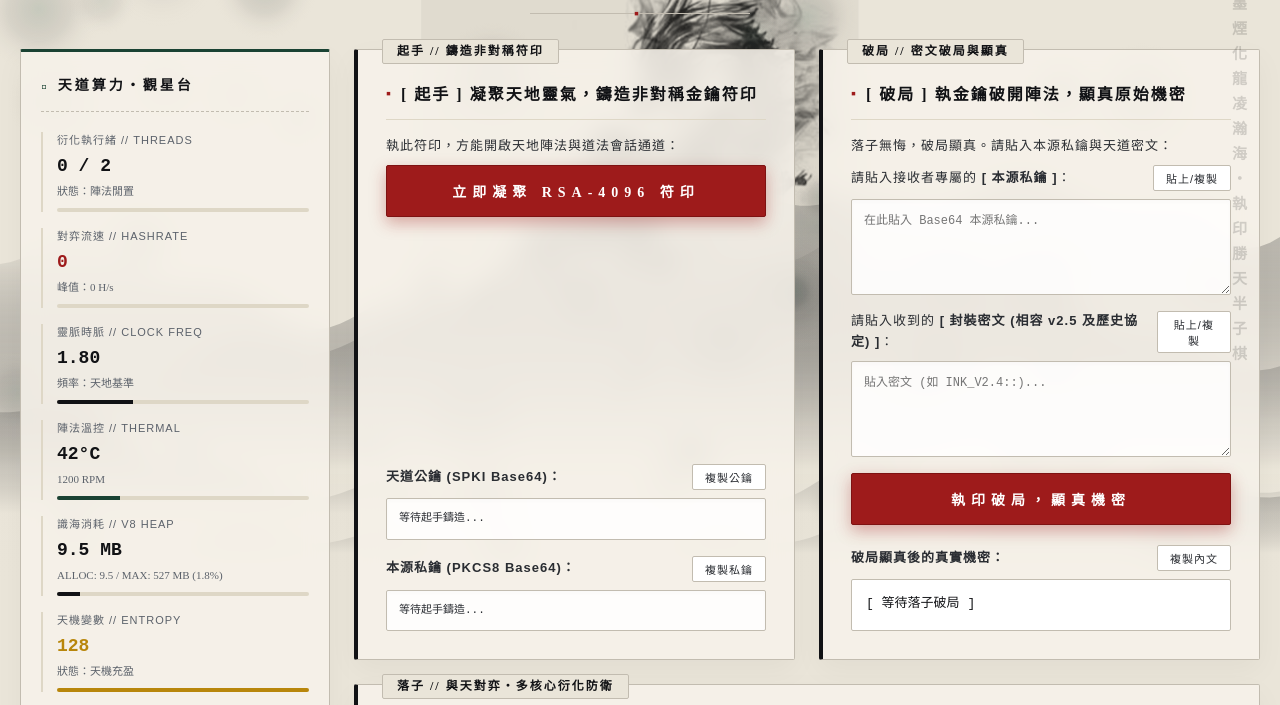
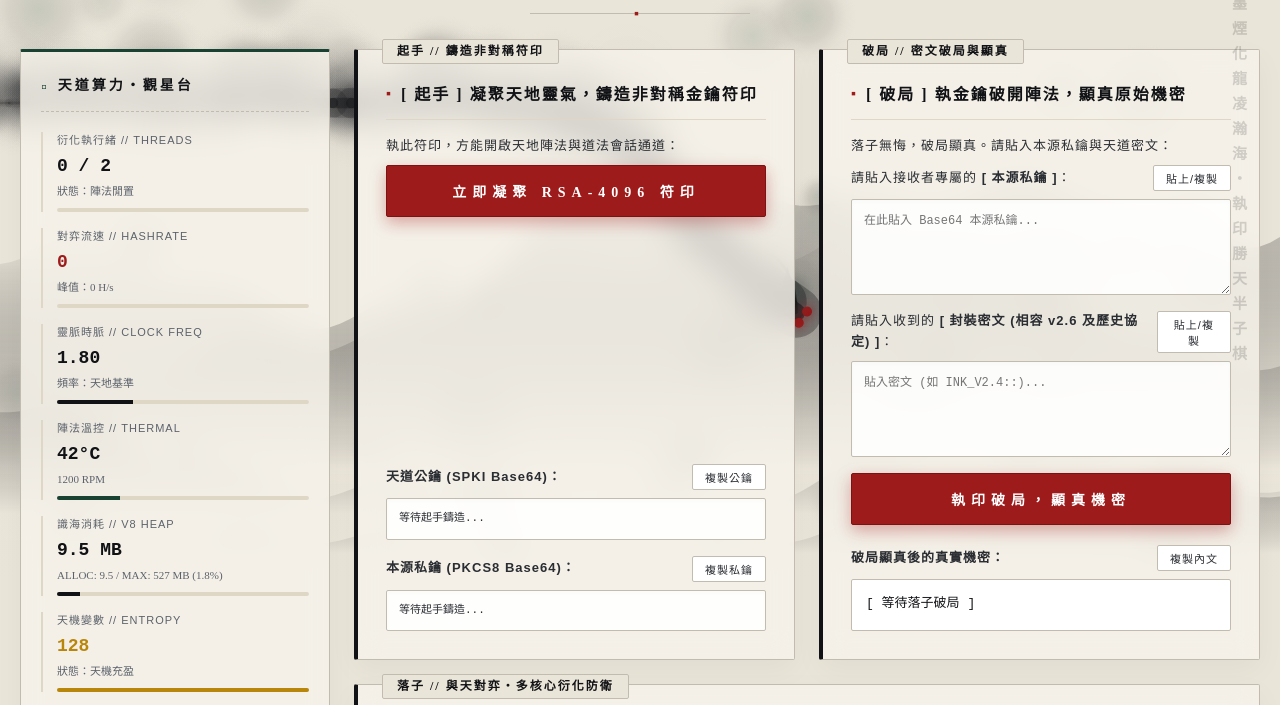
Before and after one commit to sunstar121/sun-star-121, a website: page index.html in a window 1280 px wide. Shown: the part 217-922 px from the top of the page. Drawn offline with Linux system fonts and the light colour scheme; animation ran at ten frames a second.

Commit message:
Update index.html

```diff
--- a/index.html
+++ b/index.html
@@ -3,14 +3,14 @@
 <head>
     <meta charset="UTF-8">
     <meta name="viewport" content="width=device-width, initial-scale=1.0">
-    <title>水墨終端 v2.5 // 傳世雙線裝裱・化龍仙境版</title>
+    <title>水墨終端 v2.6 // 狂草龍魂・無色差仙境版</title>
     <style>
         /* ==========================================================================
-           🌟 傳世雙線裝裱 × 頂級毛玻璃質感 (完全剔除毛毛蟲，還原原圖仙氣)
+           🌟 傳世雙線裝裱 × 頂級毛玻璃美學 (零色差、神龍翱翔背景版)
            ========================================================================== */
         :root {
             --paper-bg: #eae5d9;
-            --paper-card: rgba(246, 242, 234, 0.88);
+            --paper-card: rgba(246, 242, 234, 0.85);
             --ink-dark: #111215;
             --ink-main: #2a2d32;
             --ink-dim: #5c626b;
@@ -42,34 +42,10 @@
             line-height: 1.6;
         }
 
-        /* 🌟 背景 Canvas：承載水墨山水、煙彩流場與狂草滯墨 */
+        /* 🌟 背景 Canvas：100% 承載層巒山水、翱翔神龍與狂草滯墨 (無色差！) */
         #bgCanvas {
             position: fixed; top: 0; left: 0; width: 100vw; height: 100vh;
             z-index: -1; pointer-events: none;
-        }
-
-        /* 🌟 墨龍原圖懸浮層：按照原圖完美呈現，帶有呼吸起伏與煙墨融合 */
-        .dragon-hero-visual {
-            position: fixed;
-            top: 45%; left: 50%;
-            transform: translate(-50%, -50%);
-            width: 75vw; max-width: 900px;
-            height: 75vh;
-            z-index: -1;
-            pointer-events: none;
-            display: flex; justify-content: center; align-items: center;
-            opacity: 0.85;
-            mix-blend-mode: multiply; /* 讓白底完美融入宣紙背景 */
-            animation: dragonFloat 8s ease-in-out infinite alternate;
-        }
-        .dragon-hero-visual img {
-            max-width: 100%; max-height: 100%;
-            object-fit: contain;
-            filter: contrast(1.1) brightness(0.95);
-        }
-        @keyframes dragonFloat {
-            0% { transform: translate(-50%, -48%) scale(0.98); }
-            100% { transform: translate(-50%, -52%) scale(1.02); }
         }
 
         /* 頂部天地棋局橫幅 */
@@ -78,7 +54,7 @@
             border-top: 4px solid var(--ink-dark); border-bottom: 2px solid var(--seal-red);
             padding: 16px 28px; margin-bottom: 30px; box-shadow: 0 10px 30px rgba(0, 0, 0, 0.05);
             display: flex; justify-content: space-between; align-items: center;
-            font-size: 14px; letter-spacing: 2px; backdrop-filter: blur(12px); border-radius: 2px;
+            font-size: 14px; letter-spacing: 2px; backdrop-filter: blur(14px); border-radius: 2px;
         }
         .sys-title { font-weight: bold; color: var(--ink-dark); font-size: 18px; letter-spacing: 4px; display: flex; align-items: center; gap: 10px; }
         .sys-title::before { content: "❖"; color: var(--seal-red); font-size: 20px; text-shadow: 0 0 8px var(--seal-red-glow); }
@@ -110,7 +86,7 @@
             background: var(--paper-card); border: 1px solid var(--ink-border);
             border-top: 3px solid var(--jade-green); padding: 22px 20px;
             display: flex; flex-direction: column; gap: 16px; box-shadow: 0 10px 30px rgba(0,0,0,0.04);
-            border-radius: 2px; backdrop-filter: blur(12px); position: sticky; top: 24px;
+            border-radius: 2px; backdrop-filter: blur(14px); position: sticky; top: 24px;
         }
         .sidebar-title { font-size: 14px; font-weight: bold; color: var(--ink-dark); letter-spacing: 3px; border-bottom: 1px dashed var(--ink-border); padding-bottom: 12px; margin-bottom: 4px; display: flex; align-items: center; gap: 8px; }
         .sidebar-title::before { content: "▫"; color: var(--jade-green); font-size: 16px; }
@@ -136,7 +112,7 @@
             background: var(--paper-card); border: 1px solid var(--ink-border);
             border-radius: 2px; padding: 32px 28px 28px; position: relative;
             box-shadow: 0 10px 30px rgba(0, 0, 0, 0.04); border-left: 4px solid var(--ink-dark);
-            backdrop-filter: blur(12px); display: flex; flex-direction: column; justify-content: space-between;
+            backdrop-filter: blur(14px); display: flex; flex-direction: column; justify-content: space-between;
             transition: transform 0.3s ease, box-shadow 0.3s ease;
         }
         .card:hover { transform: translateY(-2px); box-shadow: 0 15px 35px rgba(0,0,0,0.07); }
@@ -237,10 +213,6 @@
 </head>
 <body>
 
-    <div class="dragon-hero-visual">
-        <img src="dragon.png" alt="" onerror="this.style.display='none';">
-    </div>
-
     <canvas id="bgCanvas"></canvas>
     <div class="vertical-poetry">墨煙化龍凌瀚海・執印勝天半子棋</div>
 
@@ -253,12 +225,12 @@
     </div>
 
     <div class="sys-header">
-        <span class="sys-title">水墨終端 v2.5 // 傳世雙線裝裱</span>
-        <div class="sys-status"><span class="dot">●</span> <span>天道狀態：大氣層巒仙境就緒 // 墨彩靈氣與狂草滯墨遙測中</span></div>
+        <span class="sys-title">水墨終端 v2.6 // 狂草龍魂</span>
+        <div class="sys-status"><span class="dot">●</span> <span>天道狀態：大氣層巒仙境就緒 // 全屏煙墨神龍與 IK 骨骼陣法遙測中</span></div>
     </div>
 
     <div class="hero-section">
-        <h1>水墨終端 v2.5</h1>
+        <h1>水墨終端 v2.6</h1>
         <div class="hero-subtitle">「 墨煙化龍，勝天半子 」</div>
         <div class="hero-line"></div>
     </div>
@@ -350,7 +322,7 @@
                             <textarea id="myPrivKeyInput" placeholder="在此貼入 Base64 本源私鑰..."></textarea>
                         </div>
                         <div class="input-wrapper">
-                            <div class="box-header"><p>請貼入收到的 <b>[ 封裝密文 (相容 v2.5 及歷史協定) ]</b>：</p><button class="copy-btn" onclick="copyContent('cipherTextInput', this, true)">貼上/複製</button></div>
+                            <div class="box-header"><p>請貼入收到的 <b>[ 封裝密文 (相容 v2.6 及歷史協定) ]</b>：</p><button class="copy-btn" onclick="copyContent('cipherTextInput', this, true)">貼上/複製</button></div>
                             <textarea id="cipherTextInput" placeholder="貼入密文 (如 INK_V2.4::)..."></textarea>
                         </div>
                         <button class="action-btn" onclick="decryptText()">
@@ -448,7 +420,7 @@
             } catch(e){}
         }
 
-        // 🌟 2. 傳世仙境渲染引擎：大氣層巒山水 (不再敷衍) × 靈彩墨浪粒子 × 狂草滯墨
+        // 🌟 2. 傳世仙境渲染引擎：大氣層巒山水 × 煙墨神龍 IK × 狂草物理
         function initMasterCanvas() {
             const canvas = document.getElementById("bgCanvas");
             const ctx = canvas.getContext("2d");
@@ -464,13 +436,12 @@
                 mouseY = e.clientY;
             });
 
-            // --- 真正的大氣透視山水畫生成 (重寫，絕對不再是一條線) ---
+            // --- 大氣透視山水畫生成 ---
             function drawAtmosphericMountain(layerIdx, baseHeight, amp, roughness, colorTop, colorBot) {
                 ctx.save();
                 ctx.beginPath();
                 ctx.moveTo(0, canvas.height);
                 for (let x = 0; x <= canvas.width + 10; x += 10) {
-                    // 混搭 4 層正弦與餘弦波，模擬高低起伏、山巒疊嶂的自然形態
                     const n1 = Math.sin(x * 0.0015 + layerIdx * 2.1) * amp;
                     const n2 = Math.cos(x * 0.006 - layerIdx) * (amp * 0.5);
                     const n3 = Math.sin(x * 0.015 + layerIdx * 1.5) * (amp * 0.22);
@@ -481,7 +452,6 @@
                 ctx.lineTo(canvas.width, canvas.height);
                 ctx.closePath();
 
-                // 運用漸層與大氣透視，底部自然消融在宣紙霧靄中
                 const grad = ctx.createLinearGradient(0, canvas.height - baseHeight - amp, 0, canvas.height);
                 grad.addColorStop(0, colorTop);
                 grad.addColorStop(0.65, colorBot);
@@ -491,7 +461,128 @@
                 ctx.restore();
             }
 
-            // --- 靈彩墨浪粒子流場 ---
+            // --- 煙墨神龍 IK (反向運動學) 骨骼系統 ---
+            const dragonSegmentCount = 50; // 增加骨骼數，更修長大氣
+            const dragonNodes = Array.from({ length: dragonSegmentCount }, (_, i) => ({
+                x: canvas.width * 0.5 - i * 18,
+                y: canvas.height * 0.4
+            }));
+            const dragonSmokes = [];
+            let dragonTimer = 0;
+
+            function updateDragon() {
+                dragonTimer += 0.016;
+                // 龍頭以巨大的八字形軌道在全屏優雅翱翔，並隨著滑鼠牽引微調
+                const targetX = canvas.width * 0.5 + Math.sin(dragonTimer * 0.5) * (canvas.width * 0.38) + (mouseX - canvas.width * 0.5) * 0.12;
+                const targetY = canvas.height * 0.45 + Math.sin(dragonTimer * 1.0) * (canvas.height * 0.25) + Math.cos(dragonTimer * 0.3) * 50 + (mouseY - canvas.height * 0.5) * 0.12;
+
+                dragonNodes[0].x += (targetX - dragonNodes[0].x) * 0.1;
+                dragonNodes[0].y += (targetY - dragonNodes[0].y) * 0.1;
+
+                // 骨骼約束：節點依序跟隨
+                for (let i = 1; i < dragonSegmentCount; i++) {
+                    const prev = dragonNodes[i - 1];
+                    const curr = dragonNodes[i];
+                    const dx = prev.x - curr.x;
+                    const dy = prev.y - curr.y;
+                    const angle = Math.atan2(dy, dx);
+                    const targetDist = 18; // 節點間距
+                    curr.x = prev.x - Math.cos(angle) * targetDist;
+                    curr.y = prev.y - Math.sin(angle) * targetDist;
+                }
+
+                // 產生煙墨粒子
+                for (let i = 3; i < dragonSegmentCount - 3; i += 4) {
+                    if (Math.random() < 0.5) {
+                        const node = dragonNodes[i];
+                        dragonSmokes.push({
+                            x: node.x + (Math.random() - 0.5) * 25,
+                            y: node.y + (Math.random() - 0.5) * 25,
+                            size: Math.random() * 35 + 15,
+                            vx: (Math.random() - 0.5) * 1.5 - 0.2,
+                            vy: (Math.random() - 0.5) * 1.0 - 0.4,
+                            alpha: Math.random() * 0.3 + 0.08,
+                            decay: Math.random() * 0.006 + 0.002
+                        });
+                    }
+                }
+            }
+
+            function drawDragon() {
+                ctx.save();
+
+                // 1. 先畫出龍身周圍擴散的煙霧粒子
+                for (let i = dragonSmokes.length - 1; i >= 0; i--) {
+                    const s = dragonSmokes[i];
+                    s.x += s.vx; s.y += s.vy; s.size += 0.4; s.alpha -= s.decay;
+                    if (s.alpha <= 0) { dragonSmokes.splice(i, 1); continue; }
+
+                    const radGrad = ctx.createRadialGradient(s.x, s.y, 0, s.x, s.y, s.size);
+                    radGrad.addColorStop(0, `rgba(17, 18, 21, ${s.alpha})`);
+                    radGrad.addColorStop(0.6, `rgba(42, 45, 50, ${s.alpha * 0.4})`);
+                    radGrad.addColorStop(1, "rgba(234, 229, 217, 0)");
+                    ctx.fillStyle = radGrad;
+                    ctx.beginPath();
+                    ctx.arc(s.x, s.y, s.size, 0, Math.PI * 2);
+                    ctx.fill();
+                }
+
+                // 2. 畫神龍骨骼軀幹 (由粗至細)
+                for (let i = 1; i < dragonSegmentCount; i++) {
+                    const prev = dragonNodes[i - 1];
+                    const curr = dragonNodes[i];
+                    const ratio = 1 - (i / dragonSegmentCount);
+                    const width = Math.pow(ratio, 0.65) * 48 + 3;
+
+                    ctx.beginPath();
+                    ctx.moveTo(prev.x, prev.y);
+                    ctx.lineTo(curr.x, curr.y);
+                    ctx.lineCap = "round";
+                    ctx.lineWidth = width;
+                    ctx.strokeStyle = `rgba(17, 18, 21, ${0.1 + ratio * 0.22})`;
+                    ctx.stroke();
+
+                    // 焦墨中心脊線
+                    ctx.beginPath();
+                    ctx.moveTo(prev.x, prev.y);
+                    ctx.lineTo(curr.x, curr.y);
+                    ctx.lineWidth = width * 0.35;
+                    ctx.strokeStyle = `rgba(17, 18, 21, ${0.2 + ratio * 0.45})`;
+                    ctx.stroke();
+                }
+
+                // 3. 畫龍角、龍鬚與硃砂龍眼
+                const head = dragonNodes[0];
+                const neck = dragonNodes[2];
+                const angle = Math.atan2(head.y - neck.y, head.x - neck.x);
+
+                ctx.save();
+                ctx.translate(head.x, head.y);
+                ctx.rotate(angle);
+
+                // 飄逸龍鬚
+                ctx.beginPath();
+                ctx.moveTo(0, 0); ctx.quadraticCurveTo(-30, -40, -70, -30);
+                ctx.moveTo(0, 0); ctx.quadraticCurveTo(-30, 40, -70, 30);
+                ctx.lineWidth = 2.8; ctx.strokeStyle = "rgba(17, 18, 21, 0.55)"; ctx.stroke();
+
+                // 挺立龍角
+                ctx.beginPath();
+                ctx.moveTo(-5, -8); ctx.lineTo(-35, -32); ctx.lineTo(-25, -8);
+                ctx.moveTo(-5, 8); ctx.lineTo(-35, 32); ctx.lineTo(-25, 8);
+                ctx.fillStyle = "rgba(17, 18, 21, 0.65)"; ctx.fill();
+
+                // 硃砂龍眼
+                ctx.fillStyle = "#9e1b1b";
+                ctx.shadowColor = "rgba(158, 27, 27, 0.9)"; ctx.shadowBlur = 12;
+                ctx.beginPath(); ctx.arc(8, -7, 5, 0, Math.PI * 2); ctx.fill();
+                ctx.beginPath(); ctx.arc(8, 7, 5, 0, Math.PI * 2); ctx.fill();
+                ctx.restore();
+
+                ctx.restore();
+            }
+
+            // --- 靈彩墨浪微塵 ---
             const mistParticles = Array.from({ length: 65 }, () => ({
                 x: Math.random() * canvas.width,
                 y: Math.random() * canvas.height,
@@ -507,20 +598,23 @@
             function renderFrame() {
                 ctx.clearRect(0, 0, canvas.width, canvas.height);
 
-                // 1. 渲染大氣透視山水 (由遠至近，4 層深遠山巒)
+                // 1. 渲染大氣透視山水 (由遠至近，4 層)
                 drawAtmosphericMountain(1, 340, 120, 0.08, "rgba(17, 18, 21, 0.03)", "rgba(234, 229, 217, 0.85)");
                 drawAtmosphericMountain(2, 240, 85,  0.12, "rgba(17, 18, 21, 0.06)", "rgba(234, 229, 217, 0.75)");
                 drawAtmosphericMountain(3, 140, 60,  0.18, "rgba(17, 18, 21, 0.11)", "rgba(234, 229, 217, 0.6)");
                 drawAtmosphericMountain(4, 50,  35,  0.25, "rgba(17, 18, 21, 0.18)", "rgba(234, 229, 217, 0.35)");
 
-                // 2. 渲染雲海墨彩粒子
+                // 2. 渲染全屏翱翔神龍
+                updateDragon();
+                drawDragon();
+
+                // 3. 渲染雲海墨彩微塵
                 for (let p of mistParticles) {
                     p.x += p.vx; p.y += p.vy;
                     if (p.y < -50) { p.y = canvas.height + 50; p.x = Math.random() * canvas.width; }
                     if (p.x < -50) p.x = canvas.width + 50;
                     if (p.x > canvas.width + 50) p.x = -50;
 
-                    // 滑鼠靠近時產生氣流擾動
                     const dist = Math.hypot(mouseX - p.x, mouseY - p.y);
                     if (dist < 180) {
                         p.x += (p.x - mouseX) * 0.015;
@@ -537,7 +631,7 @@
                     ctx.fill();
                 }
 
-                // 3. 滑鼠滯墨 Lerp 物理 (飛白與擴散)
+                // 4. 滑鼠滯墨 Lerp 物理
                 brushX += (mouseX - brushX) * 0.06;
                 brushY += (mouseY - brushY) * 0.06;
                 trailX += (brushX - trailX) * 0.038;
@@ -555,7 +649,6 @@
                     });
                 }
 
-                // 渲染與消散墨痕
                 for (let i = inkStrokes.length - 1; i >= 0; i--) {
                     const st = inkStrokes[i];
                     st.life -= 0.01; st.width += 0.1;
@@ -731,12 +824,12 @@
             }
         }
 
-        // 🌟 7. Worker 引擎 (本地多核心推演與 PoW 試棋)
+        // 🌟 7. Worker 引擎
         const workerScript = `
         self.onmessage = async function(e) {
             const { text, targetIterations, targetPrefix, saltHex, pubKeyBase64, levelTag } = e.data;
             const startTime = performance.now();
-            self.postMessage({ type: 'LOG', msg: '>>> 水墨終端 v2.5 棋局展開 // 配置識海緩衝區 // 啟動 GC 彈性釋放衍化陣法', color: '#c2bcb0' });
+            self.postMessage({ type: 'LOG', msg: '>>> 水墨終端 v2.6 棋局展開 // 配置識海緩衝區 // 啟動 GC 彈性釋放衍化陣法', color: '#c2bcb0' });
 
             try {
                 const baseKeyMaterial = await crypto.subtle.importKey("raw", new TextEncoder().encode(text), { name: "PBKDF2" }, false, ["deriveBits"]);
@@ -830,10 +923,10 @@
                     return btoa(binary);
                 }
 
-                const finalCipher = \`INK_V2.5::\${ab2strW(rsaEncryptedKey)}.\${ab2strW(iv)}.\${ab2strW(aesEncrypted)}\`;
+                const finalCipher = \`INK_V2.6::\${ab2strW(rsaEncryptedKey)}.\${ab2strW(iv)}.\${ab2strW(aesEncrypted)}\`;
 
                 const totalElapsed = ((performance.now() - startTime) / 1000).toFixed(2);
-                self.postMessage({ type: 'LOG', msg: '>>> 落子封裝圓滿完成 // 水墨終端 v2.5 棋局終止', color: '#ded7c6' });
+                self.postMessage({ type: 'LOG', msg: '>>> 落子封裝圓滿完成 // 水墨終端 v2.6 棋局終止', color: '#ded7c6' });
                 self.postMessage({ type: 'DONE', finalCipher, totalElapsed, totalNonce: nonce });
 
             } catch (err) {
@@ -842,7 +935,7 @@
         };
         `;
 
-        // 🌟 8. 加密控制器 (完全於使用者本地執行)
+        // 🌟 8. 加密控制器
         function startCinematicEncryption() {
             playChime(380, 0.15);
             const pubKeyInput = document.getElementById("targetPubKey").value;
@@ -960,7 +1053,7 @@
             cryptoWorker.postMessage({ text, targetIterations, targetPrefix, saltHex, pubKeyBase64: cleanBase64(pubKeyInput), levelTag });
         }
 
-        // 🌟 9. 專業解密 (相容 INK_V2.5 及歷史全系列)
+        // 🌟 9. 專業解密 (相容 INK_V2.6 及歷史全系列)
         async function decryptText() {
             try {
                 playChime(440, 0.1);
@@ -970,11 +1063,11 @@
                     return showCyberAlert("提示", "請確認已貼入接收者的本源私鑰，以及待破局的密文封包。", "warning");
                 }
 
-                if (!cipherTextRaw.startsWith("INK_V2.5::") && !cipherTextRaw.startsWith("INK_V2.4::") && !cipherTextRaw.startsWith("SUN_STAR_V14::") && !cipherTextRaw.startsWith("SUN_STAR_V13::") && !cipherTextRaw.startsWith("SUN_STAR_V12::") && !cipherTextRaw.startsWith("SUN_STAR_V11::") && !cipherTextRaw.startsWith("SUN_STAR_V10::") && !cipherTextRaw.startsWith("OMEGA_V9::") && !cipherTextRaw.startsWith("SUN_STAR_V8::") && !cipherTextRaw.startsWith("RSA_HYBRID_V7::") && !cipherTextRaw.startsWith("RSA_HYBRID_V6::") && !cipherTextRaw.startsWith("RSA_HYBRID_V5::") && !cipherTextRaw.startsWith("RSA_HYBRID_V4::") && !cipherTextRaw.startsWith("RSA_HYBRID_V3::")) {
+                if (!cipherTextRaw.startsWith("INK_V2.6::") && !cipherTextRaw.startsWith("INK_V2.5::") && !cipherTextRaw.startsWith("INK_V2.4::") && !cipherTextRaw.startsWith("SUN_STAR_V14::") && !cipherTextRaw.startsWith("SUN_STAR_V13::") && !cipherTextRaw.startsWith("SUN_STAR_V12::") && !cipherTextRaw.startsWith("SUN_STAR_V11::") && !cipherTextRaw.startsWith("SUN_STAR_V10::") && !cipherTextRaw.startsWith("OMEGA_V9::") && !cipherTextRaw.startsWith("SUN_STAR_V8::") && !cipherTextRaw.startsWith("RSA_HYBRID_V7::") && !cipherTextRaw.startsWith("RSA_HYBRID_V6::") && !cipherTextRaw.startsWith("RSA_HYBRID_V5::") && !cipherTextRaw.startsWith("RSA_HYBRID_V4::") && !cipherTextRaw.startsWith("RSA_HYBRID_V3::")) {
                     throw new Error("格式錯誤：找不到相容的 INK, SUN-STAR 或 RSA-HYBRID 系列標頭。");
                 }
 
-                const strippedCipher = cipherTextRaw.replace(/(INK_V2\.5|INK_V2\.4|SUN_STAR_V14|SUN_STAR_V13|SUN_STAR_V12|SUN_STAR_V11|SUN_STAR_V10|OMEGA_V9|SUN_STAR_V8|RSA_HYBRID_V[3-7])::/, "");
+                const strippedCipher = cipherTextRaw.replace(/(INK_V2\.6|INK_V2\.5|INK_V2\.4|SUN_STAR_V14|SUN_STAR_V13|SUN_STAR_V12|SUN_STAR_V11|SUN_STAR_V10|OMEGA_V9|SUN_STAR_V8|RSA_HYBRID_V[3-7])::/, "");
                 const parts = strippedCipher.split(".");
                 if (parts.length !== 3) throw new Error("封包結構損毀：無法解析三段式加密結構。");
 
```
